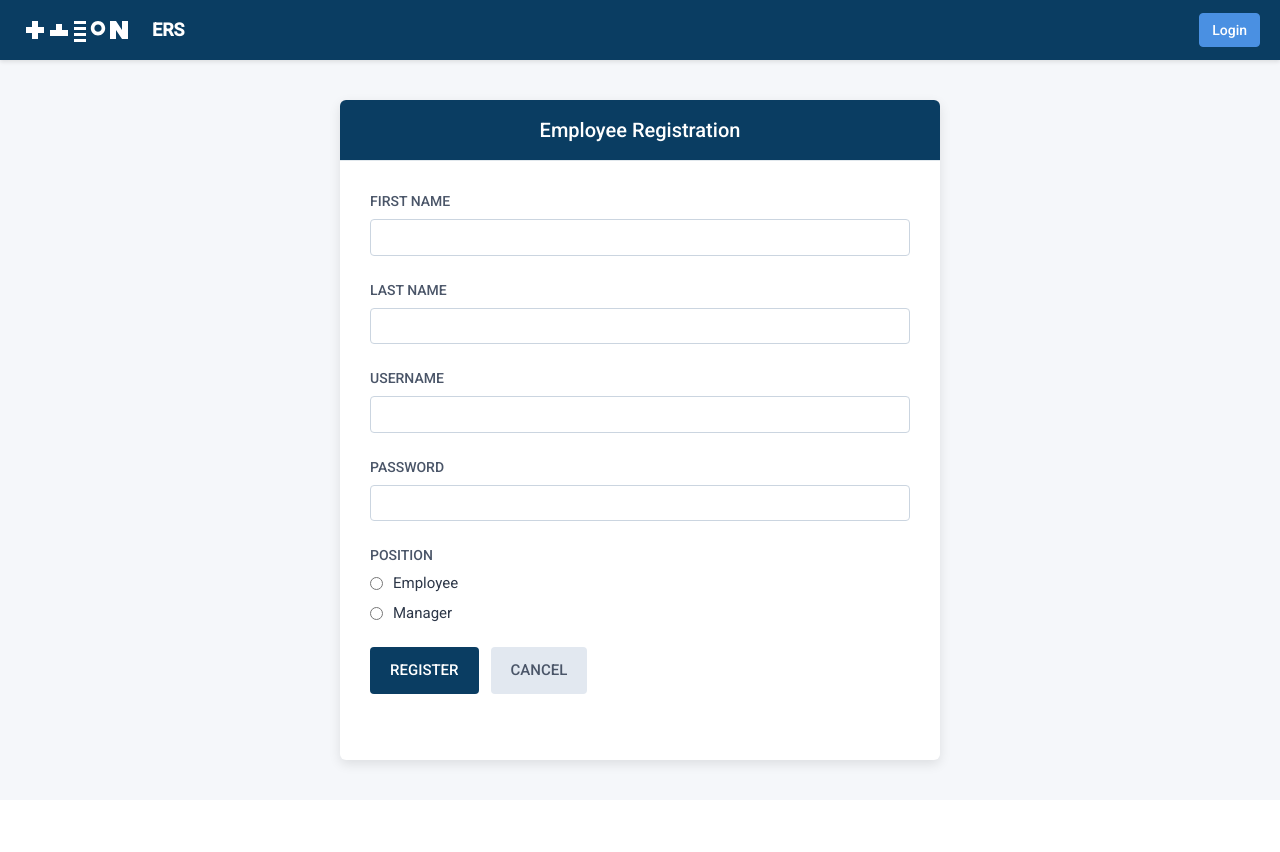
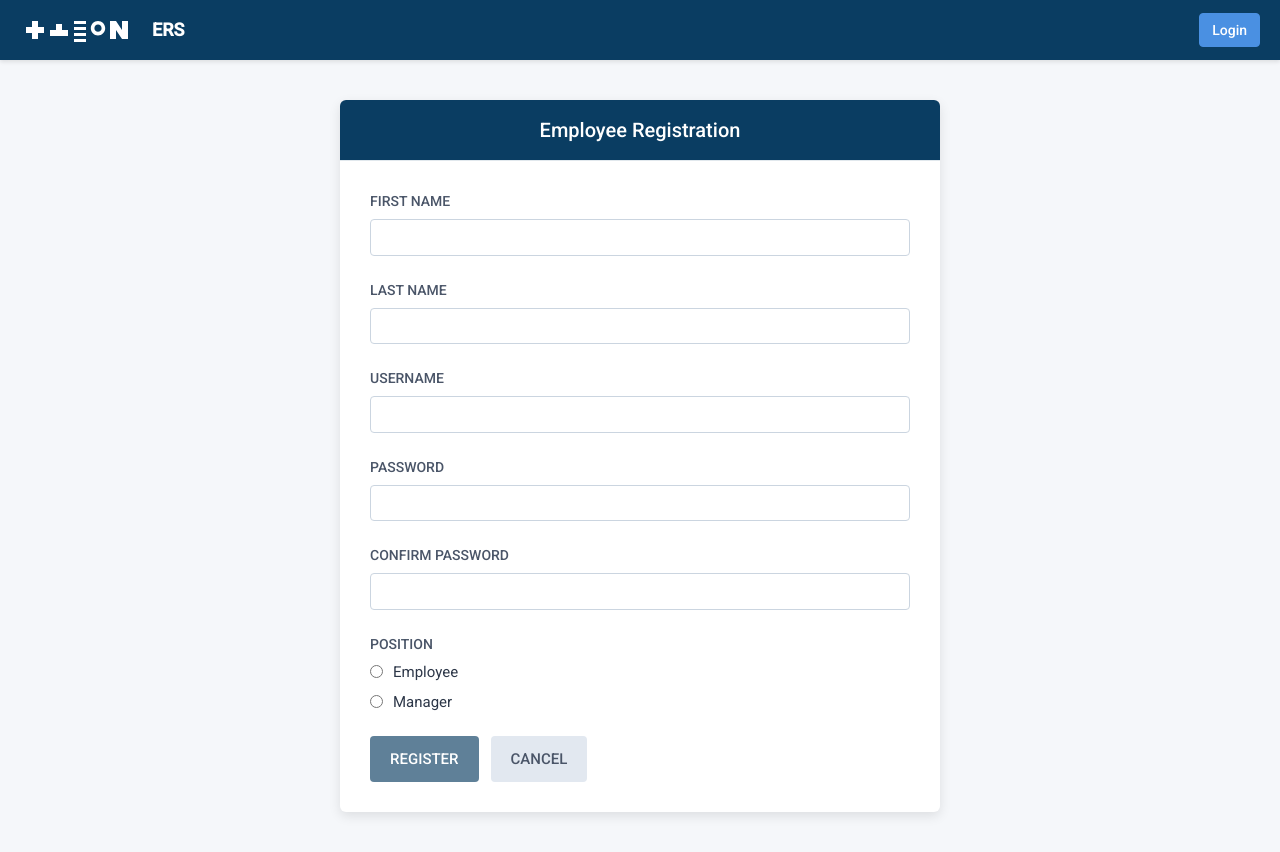
Before and after one commit to tjgray94/ERS-frontend, an Angular app: page /employees/add in a window 1280 px wide. Before the commit the page ends 800 px from the top, so only its background shows below. Built offline with nearby package versions, Linux system fonts and the light colour scheme.

Commit message:
Updated logic and added validations to add employee form

```diff
--- a/src/app/add-employee/add-employee.component.css
+++ b/src/app/add-employee/add-employee.component.css
@@ -128,3 +128,14 @@
   color: #48bb78;
   margin-bottom: 20px;
 }
+
+.error-message {
+  color: #e53e3e;
+  font-size: 13px;
+  margin-top: 6px;
+  font-weight: 500;
+}
+
+.form-control.invalid {
+  border-color: #e53e3e;
+}
--- a/src/app/add-employee/add-employee.component.html
+++ b/src/app/add-employee/add-employee.component.html
@@ -5,39 +5,76 @@
     </div>
     <div class="employee-body">
       <div *ngIf="!submitted">
+        <form [formGroup]="employeeForm" (ngSubmit)="saveEmployee()">
           <div class="form-group">
             <label for="col1fName" class="form-label">FIRST NAME</label>
-          <input type="text" class="form-control" id="col1fName" [(ngModel)]="employee.col1fName" name="col1fName"/>
+            <input type="text" class="form-control" id="col1fName" formControlName="col1fName"/>
+            <div *ngIf="(f.col1fName.touched || submitted) && f.col1fName.errors" class="error-message">
+              <div *ngIf="f.col1fName.errors.required">First name is required</div>
+              <div *ngIf="f.col1fName.errors.minlength">First name must be at least 2 characters</div>
             </div>
+          </div>
+
           <div class="form-group">
             <label for="col2lName" class="form-label">LAST NAME</label>
-          <input type="text" class="form-control" id="col2lName" [(ngModel)]="employee.col2lName" name="col2lName"/>
+            <input type="text" class="form-control" id="col2lName" formControlName="col2lName"/>
+            <div *ngIf="(f.col2lName.touched || submitted) && f.col2lName.errors" class="error-message">
+              <div *ngIf="f.col2lName.errors.required">Last name is required</div>
+              <div *ngIf="f.col2lName.errors.minlength">Last name must be at least 2 characters</div>
             </div>
+          </div>
+
           <div class="form-group">
             <label for="col3username" class="form-label">USERNAME</label>
-          <input type="text" class="form-control" id="col3username" [(ngModel)]="employee.col3username" name="col3username"/>
+            <input type="text" class="form-control" id="col3username" formControlName="col3username"/>
+            <div *ngIf="(f.col3username.touched || submitted) && f.col3username.errors" class="error-message">
+              <div *ngIf="f.col3username.errors.required">Username is required</div>
+              <div *ngIf="f.col3username.errors.minlength">Username must be at least 6 characters</div>
             </div>
+          </div>
+
           <div class="form-group">
             <label for="col4password" class="form-label">PASSWORD</label>
-          <input type="password" class="form-control" id="col4password" [(ngModel)]="employee.col4password" name="col4password"/>
+            <input type="password" class="form-control" id="col4password" formControlName="col4password" (input)="checkPasswordMatch()"/>
+            <div *ngIf="(f.col4password.touched || submitted) && f.col4password.errors" class="error-message">
+              <div *ngIf="f.col4password.errors.required">Password is required</div>
+              <div *ngIf="f.col4password.errors.minlength">Password must be at least 8 characters</div>
             </div>
+          </div>
+
+          <div class="form-group">
+            <label for="confirmPassword" class="form-label">CONFIRM PASSWORD</label>
+            <input type="password" class="form-control" id="confirmPassword" formControlName="confirmPassword" (input)="checkPasswordMatch()"/>
+            <div *ngIf="(f.confirmPassword.touched || submitted) && f.confirmPassword.errors" class="error-message">
+              <div *ngIf="f.confirmPassword.errors.required">Please confirm your password</div>
+            </div>
+            <div *ngIf="(f.confirmPassword.touched || submitted) && passwordMismatch" class="error-message">
+              Passwords do not match
+            </div>
+          </div>
+
           <div class="form-group">
             <label class="form-label">POSITION</label>
             <div class="radio-group">
               <div class="radio-option">
-              <input type="radio" id="employee-option" [(ngModel)]="employee.col5title" name="col5title" value="EMPLOYEE" />
+                <input type="radio" id="employee-option" formControlName="col5title" value="EMPLOYEE" />
                 <label for="employee-option">Employee</label>
               </div>
               <div class="radio-option">
-              <input type="radio" id="manager-option" [(ngModel)]="employee.col5title" name="col5title" value="MANAGER" />
+                <input type="radio" id="manager-option" formControlName="col5title" value="MANAGER" />
                 <label for="manager-option">Manager</label>
               </div>
             </div>
+            <div *ngIf="(f.col5title.touched || submitted) && f.col5title.errors" class="error-message">
+              <div *ngIf="f.col5title.errors.required">Please select a position</div>
             </div>
+          </div>
+
           <div class="button-group">
-          <button (click)="saveEmployee()" class="btn btn-primary">REGISTER</button>
-          <button (click)="goBack()" class="btn btn-secondary">CANCEL</button>
+            <button type="submit" class="btn btn-primary" [disabled]="employeeForm.invalid || passwordMismatch">REGISTER</button>
+            <button type="button" (click)="goBack()" class="btn btn-secondary">CANCEL</button>
           </div>
+        </form>
       </div>
 
       <div class="success-message" *ngIf="submitted">
--- a/src/app/add-employee/add-employee.component.ts
+++ b/src/app/add-employee/add-employee.component.ts
@@ -1,4 +1,5 @@
 import { Component, OnInit } from '@angular/core';
+import { FormBuilder, FormGroup, Validators } from '@angular/forms';
 import { Employee } from '../employee';
 import { EmployeeService } from '../employee.service';
 
@@ -9,41 +10,74 @@ import { EmployeeService } from '../employee.service';
 })
 export class AddEmployeeComponent implements OnInit {
 
-  employee: Employee = {
-    col1fName: '',
-    col2lName: '',
-    col3username: '',
-    col4password: '',
-    col5title: ''
-  };
+  employeeForm: FormGroup;
   submitted = false;
+  passwordMismatch = false;
 
-  constructor(private employeeService: EmployeeService) { }
+  constructor(
+    private employeeService: EmployeeService,
+    private fb: FormBuilder
+  ) { }
 
   ngOnInit(): void {
+    this.employeeForm = this.fb.group({
+      col1fName: ['', [Validators.required, Validators.minLength(2)]],
+      col2lName: ['', [Validators.required, Validators.minLength(2)]],
+      col3username: ['', [Validators.required, Validators.minLength(6)]],
+      col4password: ['', [Validators.required, Validators.minLength(8)]],
+      confirmPassword: ['', [Validators.required]],
+      col5title: ['', [Validators.required]]
+    });
+  }
+
+  // Convenience getter for easy access to form fields
+  get f() { return this.employeeForm.controls; }
+
+  checkPasswordMatch() {
+    const password = this.f.col4password.value;
+    const confirmPassword = this.f.confirmPassword.value;
+
+    // Only check if both fields have values
+    if (password && confirmPassword) {
+      this.passwordMismatch = password !== confirmPassword;
+    } else if (password || confirmPassword) {
+      // If only one field has a value, they don't match
+      this.passwordMismatch = true;
+    }
   }
 
   saveEmployee(): void {
+    this.submitted = true;
+    this.checkPasswordMatch();
+
+    // Stop here if form is invalid or passwords don't match
+    if (this.employeeForm.invalid || this.passwordMismatch) {
+      // Mark all fields as touched to trigger validation display
+      Object.keys(this.employeeForm.controls).forEach(key => {
+        const control = this.employeeForm.get(key);
+        control.markAsTouched();
+      });
+      return;
+    }
+
     const data = {
-      col1fName: this.employee.col1fName,
-      col2lName: this.employee.col2lName,
-      col3username: this.employee.col3username,
-      col4password: this.employee.col4password,
-      col5title: this.employee.col5title
+      col1fName: this.f.col1fName.value,
+      col2lName: this.f.col2lName.value,
+      col3username: this.f.col3username.value,
+      col4password: this.f.col4password.value,
+      col5title: this.f.col5title.value
     };
+
     this.employeeService.create(data)
-      .subscribe(response => { this.submitted = true })
+      .subscribe(response => {
+        this.submitted = true;
+      });
   }
 
   newEmployee(): void {
     this.submitted = false;
-    this.employee = {
-      col1fName: '',
-      col2lName: '',
-      col3username: '',
-      col4password: '',
-      col5title: ''
-    }
+    this.passwordMismatch = false;
+    this.employeeForm.reset();
   }
 
   goBack() {
```
Lines whose indentation alone changed are shown as unchanged.
